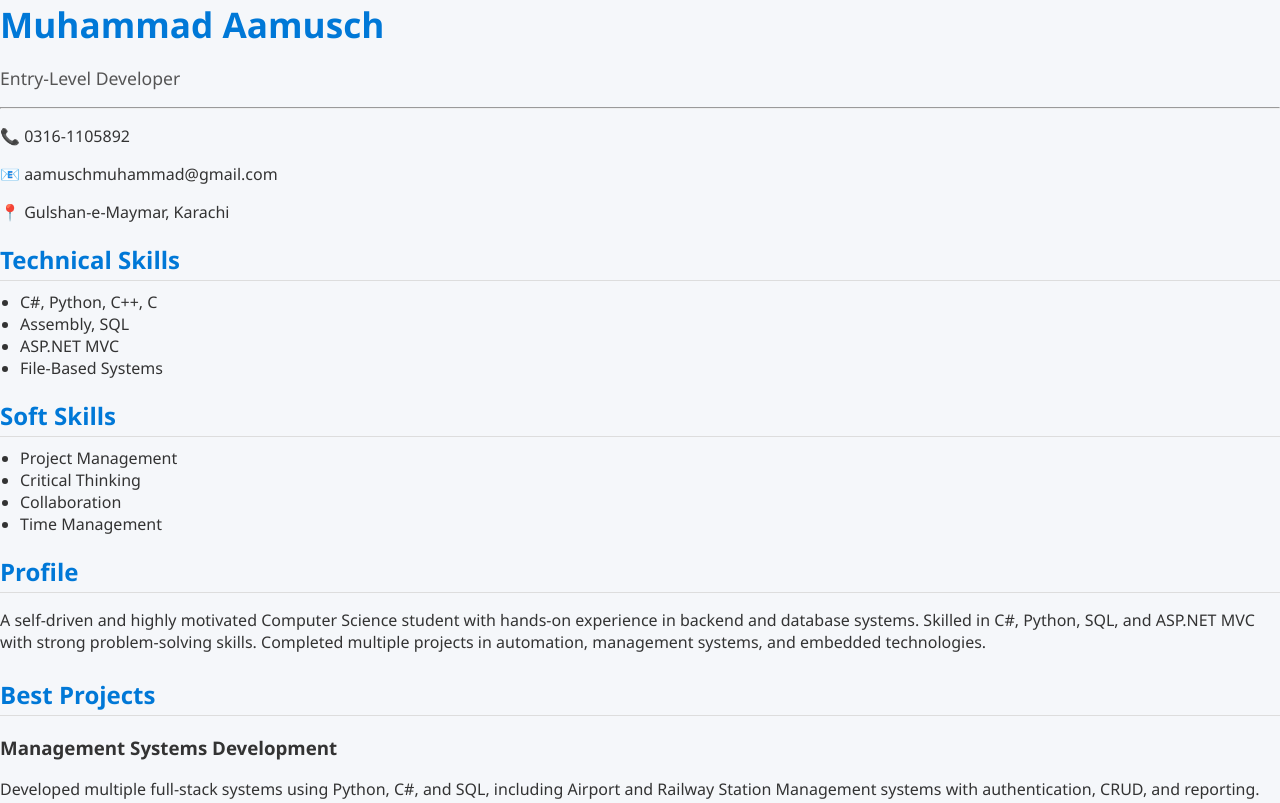
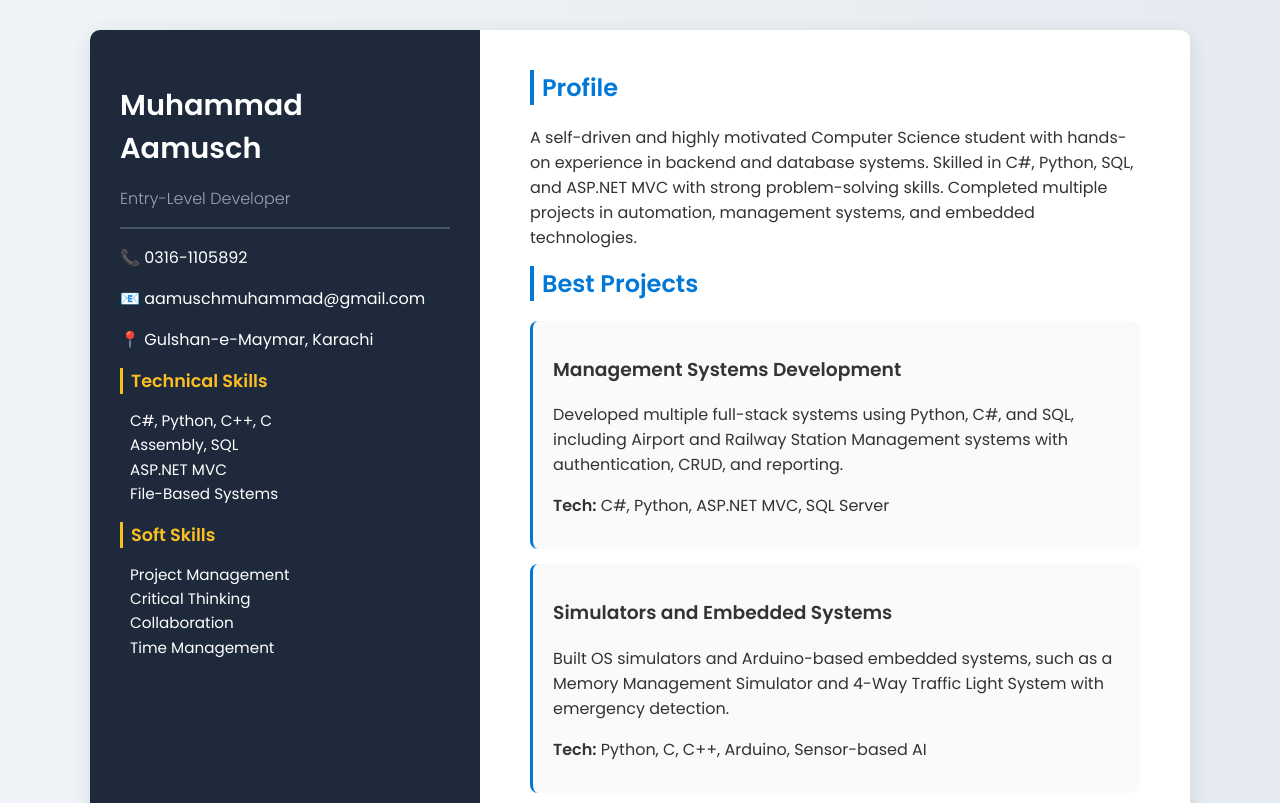
Before and after one commit to aamuschmuhammad-rgb/AamuschOOADAssignment, a plain HTML site: page index.html in a window 1280 px wide. Shown: the top 803 px of the page. Drawn offline with Linux system fonts and the light colour scheme.

Commit message:
style.css

```diff
--- a/style.css
+++ b/style.css
@@ -1,83 +1,92 @@
 body {
-  font-family: 'Segoe UI', Tahoma, Geneva, Verdana, sans-serif;
-  background-color: #f5f7fa;
+  margin: 0;
+  font-family: 'Poppins', sans-serif;
+  background: linear-gradient(to right, #f0f4f8, #e5ebf0);
   color: #333;
-  margin: 0;
-  padding: 0;
 }
 
-.container {
-  max-width: 900px;
-  margin: 40px auto;
-  background: white;
-  padding: 40px;
-  border-radius: 8px;
-  box-shadow: 0 2px 10px rgba(0, 0, 0, 0.1);
+.page {
+  display: flex;
+  max-width: 1100px;
+  margin: 30px auto;
+  box-shadow: 0 4px 20px rgba(0, 0, 0, 0.1);
+  border-radius: 10px;
+  overflow: hidden;
+  background: #fff;
 }
 
-header {
-  text-align: center;
-  border-bottom: 2px solid #0078d7;
-  padding-bottom: 15px;
-  margin-bottom: 30px;
+.sidebar {
+  background-color: #1e293b;
+  color: white;
+  width: 30%;
+  padding: 30px;
 }
 
-h1 {
-  color: #0078d7;
-  margin: 0;
-  font-size: 2.2em;
+.sidebar h1 {
+  font-size: 1.8em;
+  margin-bottom: 0;
 }
 
-.title {
-  color: #555;
-  font-size: 1.1em;
+.sidebar .title {
+  color: #9ca3af;
+  font-weight: 300;
 }
 
-.contact {
-  color: #777;
-  font-size: 0.95em;
-  margin-top: 5px;
+.sidebar hr {
+  border: 0.5px solid #475569;
+  margin: 15px 0;
 }
 
-section {
-  margin-bottom: 25px;
+.sidebar .section h2 {
+  font-size: 1.1em;
+  color: #fbbf24;
+  border-left: 3px solid #fbbf24;
+  padding-left: 8px;
 }
 
-h2 {
-  color: #0078d7;
-  border-bottom: 1px solid #ddd;
-  padding-bottom: 4px;
-  margin-bottom: 10px;
+.sidebar ul {
+  list-style: none;
+  padding-left: 10px;
+  line-height: 1.6;
+  font-size: 0.95em;
 }
 
-.item {
-  margin-top: 10px;
+.content {
+  flex: 1;
+  padding: 40px 50px;
 }
 
-ul {
-  margin: 0;
-  padding-left: 20px;
+.content h2 {
+  border-left: 4px solid #0078d7;
+  padding-left: 8px;
+  color: #0078d7;
+  margin-top: 0;
 }
 
-.skills {
-  display: flex;
-  flex-wrap: wrap;
-  gap: 10px;
-  list-style: none;
-  padding: 0;
-}
-
-.skills li {
-  background: #0078d7;
-  color: white;
-  padding: 6px 12px;
-  border-radius: 15px;
-  font-size: 0.9em;
+.card {
+  background: #f9fafb;
+  padding: 15px 20px;
+  border-radius: 8px;
+  margin-bottom: 15px;
+  border-left: 3px solid #0078d7;
 }
 
 footer {
   text-align: center;
   font-size: 0.9em;
-  color: #888;
-  margin-top: 40px;
+  color: #777;
+  margin-top: 30px;
 }
+
+@media (max-width: 800px) {
+  .page {
+    flex-direction: column;
+  }
+  .sidebar {
+    width: 100%;
+    text-align: center;
+  }
+  .content {
+    padding: 25px;
+  }
+}
```
